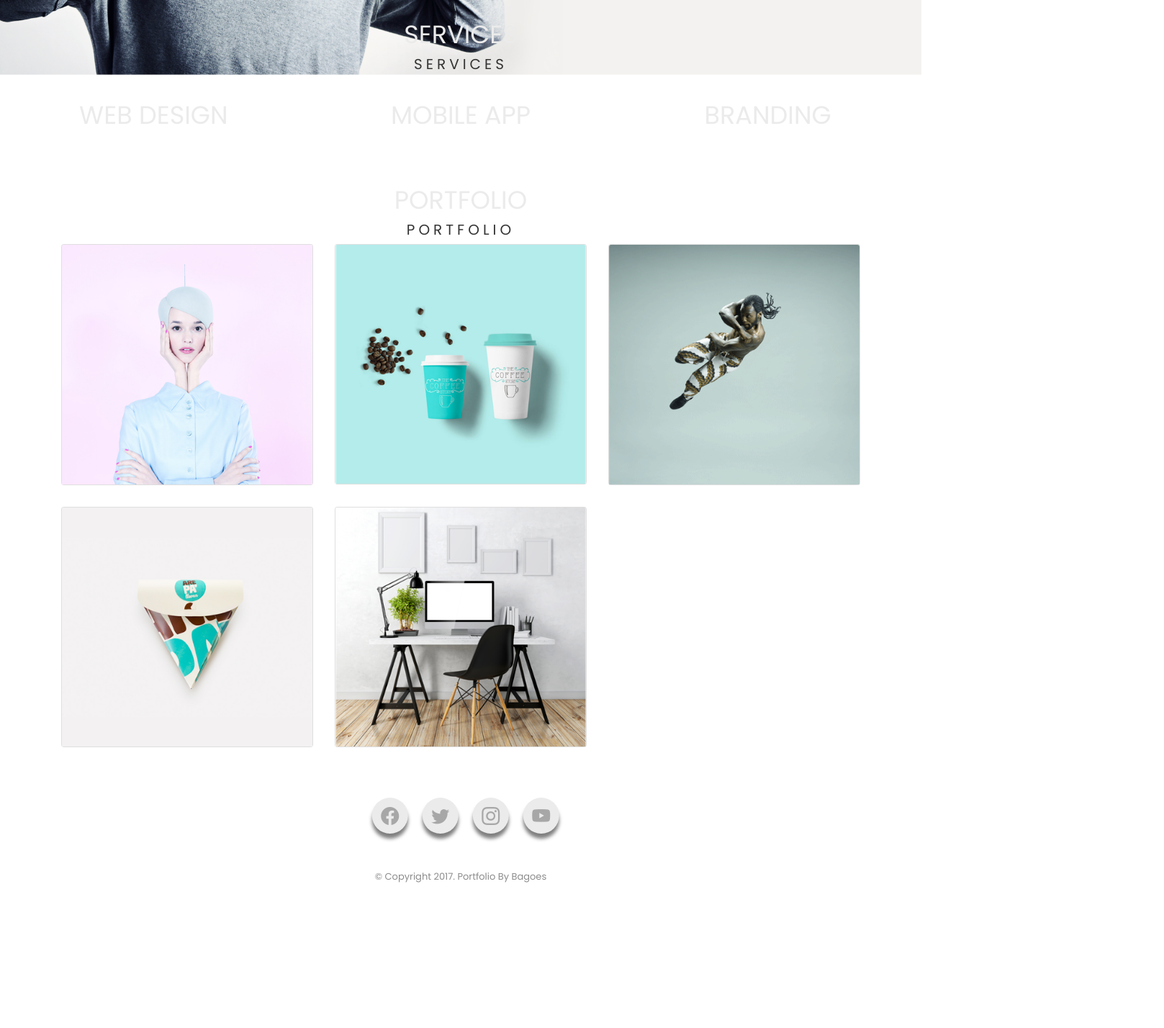
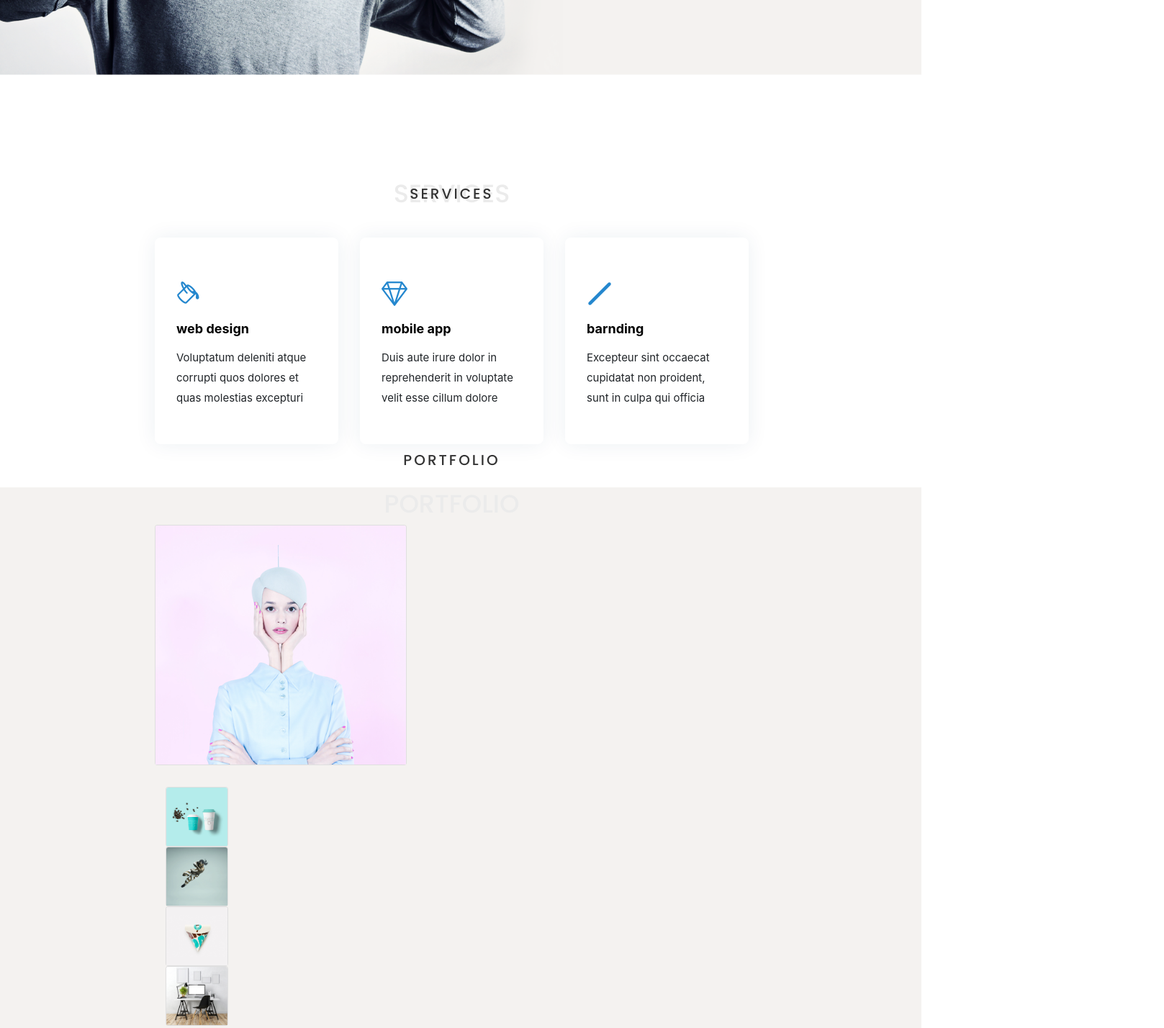
Before and after one commit to Bagoesyah/latihan, a plain HTML site: page index.html in a window 1280 px wide. Shown: the part 556-1984 px from the top of the page at 72% size, 1617 px wide, since content can reach past the window. Before the commit the page ends 1784 px from the top, so only its background shows below. Drawn offline with nearby package versions, Linux system fonts and the light colour scheme.

Commit message:
commit 2

```diff
--- a/index.html
+++ b/index.html
@@ -8,18 +8,18 @@
     <!-- Bootstrap CSS -->
     <link rel="stylesheet" href="https://cdn.jsdelivr.net/npm/bootstrap@4.6.0/dist/css/bootstrap.min.css" integrity="sha384-B0vP5xmATw1+K9KRQjQERJvTumQW0nPEzvF6L/Z6nronJ3oUOFUFpCjEUQouq2+l" crossorigin="anonymous" />
 
+    <!-- bootstrap -->
+    <script src="https://code.jquery.com/jquery-3.5.1.slim.min.js" integrity="sha384-DfXdz2htPH0lsSSs5nCTpuj/zy4C+OGpamoFVy38MVBnE+IbbVYUew+OrCXaRkfj" crossorigin="anonymous"></script>
+    <script src="https://cdn.jsdelivr.net/npm/bootstrap@4.6.0/dist/js/bootstrap.bundle.min.js" integrity="sha384-Piv4xVNRyMGpqkS2by6br4gNJ7DXjqk09RmUpJ8jgGtD7zP9yug3goQfGII0yAns" crossorigin="anonymous"></script>
     <!-- Bootstrap icons -->
     <link rel="stylesheet" href="https://cdn.jsdelivr.net/npm/bootstrap-icons@1.5.0/font/bootstrap-icons.css" />
 
-    <!-- bootstrap -->
-    <script src="https://code.jquery.com/jquery-3.5.1.slim.min.js" integrity="sha384-DfXdz2htPH0lsSSs5nCTpuj/zy4C+OGpamoFVy38MVBnE+IbbVYUew+OrCXaRkfj" crossorigin="anonymous"></script>
-    <script src="https://cdn.jsdelivr.net/npm/bootstrap@4.6.0/dist/js/bootstrap.bundle.min.js" integrity="sha384-Piv4xVNRyMGpqkS2by6br4gNJ7DXjqk09RmUpJ8jgGtD7zP9yug3goQfGII0yAns" crossorigin="anonymous"></script>
 
     <!-- style.css -->
     <link rel="stylesheet" href="style.css" />
-    <!-- font -->
-    <link href="https://fonts.googleapis.com/css2?family=Poppins&display=swap" rel="stylesheet" />
-    <link href="https://fonts.googleapis.com/css2?family=Raleway:wght@300&display=swap" rel="stylesheet" />
+
+    <!-- Google Fonts -->
+    <link href="https://fonts.googleapis.com/css?family=Open+Sans:300,300i,400,400i,600,600i,700,700i|Raleway:300,300i,400,400i,500,500i,600,600i,700,700i|Poppins:300,300i,400,400i,500,500i,600,600i,700,700i" rel="stylesheet">
 
     <title>Hello, world!</title>
   </head>
@@ -70,43 +70,63 @@
       </div>
     </section>
 
-    <!-- services -->
-    <section id="services">
-      <div class="container-fluid">
-        <div class="row text-center">
-          <div class="col">
+    <!-- Hero -->
+    <section id="hero" class="d-flex align-items-center">
+      <div class="container position-relative" data-aos="fade-up" data-aos-delay="100">
+        <div class="row">
+          <div class="col -xl-7 col-lg-9 text-center">
+            <div class="services-title">
             <h1>services</h1>
             <h2>services</h2>
+            </div>
           </div>
         </div>
-        <div class="row">
-          <div class="col">
-            <h1>web design</h1>
-            <p></p>
+
+        <div class="row icon-boxes">
+          <div class="col-md-6 col-lg-3 d-flex align-items-stretch mb-5 mb-lg-0" data-aos="zoom-in" data-aos-delay="200">
+            <div class="icon-box">
+              <div class="icon"><i class="bi bi-paint-bucket"></i></div>
+              <h4 class="title"><a href="">web design</a></h4>
+              <p class="description">Voluptatum deleniti atque corrupti quos dolores et quas molestias excepturi</p>
+            </div>
           </div>
-          <div class="col">
-            <h1>mobile app</h1>
-            <p></p>
+
+          <div class="col-md-6 col-lg-3 d-flex align-items-stretch mb-5 mb-lg-0" data-aos="zoom-in" data-aos-delay="300">
+            <div class="icon-box">
+              <div class="icon"><i class="bi bi-gem"></i></i></div>
+              <h4 class="title"><a href="">mobile app</a></h4>
+              <p class="description">Duis aute irure dolor in reprehenderit in voluptate velit esse cillum dolore</p>
+            </div>
           </div>
-          <div class="col">
-            <h1>branding</h1>
-            <p></p>
+
+          <div class="col-md-6 col-lg-3 d-flex align-items-stretch mb-5 mb-lg-0" data-aos="zoom-in" data-aos-delay="400">
+            <div class="icon-box">
+              <div class="icon"><i class="bi bi-slash-lg"></i></div>
+              <h4 class="title"><a href="">barnding</a></h4>
+              <p class="description">Excepteur sint occaecat cupidatat non proident, sunt in culpa qui officia</p>
+            </div>
           </div>
+
         </div>
       </div>
     </section>
+    <!-- End Hero -->
 
     <!-- portfolio -->
-    <section id="portfolio">
-      <div class="container">
-        <div class="row text-center">
-          <div class="col">
-            <h1>portfolio</h1>
-            <h2>portfolio</h2>
+    <section id="portfolio" class="portfolio">
+      <div class="container position-relative">
+        <div class="row">
+          <div class="col -xl-7 col-lg-9 text-center">
+            <div class="section-title">
+              <h2>portfolio</h2>
+              <h1>portfolio</h1>
+            </div>
           </div>
         </div>
+
         <div class="row">
           <div class="col-md-4">
+            <div class="image">
             <div class="card">
               <img src="image/Img.png" class="card-img-top" alt="image1" />
             </div>
@@ -131,37 +151,13 @@
               <img src="image/Img5.png" class="card-img-top" alt="image5" />
             </div>
           </div>
-        </div>
-      </div>
-    </section>
-    <!-- contact -->
-    <section id="contact">
-      <div class="container">
-        <div class="row">
-          <div class="col"></div>
+          </div>
         </div>
       </div>
     </section>
 
     <!-- footer -->
     <footer>
-      <div class="container">
-        <div class="social-menu">
-          <ul>
-            <li>
-              <a href=""><i class="bi bi-facebook"></i></a>
-            </li>
-            <li>
-              <a href=""><i class="bi bi-twitter"></i></a>
-            </li>
-            <li>
-              <a href=""><i class="bi bi-instagram"></i></a>
-            </li>
-            <li>
-              <a href=""><i class="bi bi-youtube"></i></a>
-            </li>
-          </ul>
-        </div>
         <div class="copyright">
           <p>&copy; Copyright 2017. Portfolio By Bagoes</p>
         </div>
--- a/style.css
+++ b/style.css
@@ -80,93 +80,175 @@
   text-transform: uppercase;
 }
 
-/* services */
-#services h1 {
+#hero {
+  width: 100%;
+  height: 100vh;
+  position: relative;
+  top: 200px;
+}
+
+#hero:before {
+  content: '';
+  background: rgba(255, 255, 255, 0.8);
+  position: absolute;
+  bottom: 0;
+  top: 0;
+  left: 0;
+  right: 0;
+}
+
+#hero .container {
+  position: relative;
+  bottom: 30px;
+  left: 130px;
+}
+
+#hero .services-title {
+  position: relative;
+  top: 100px;
+}
+
+#hero .services-title h1 {
   font-family: 'Poppins', sans-serif;
   color: rgb(235, 235, 235);
   font-size: 35px;
   text-align: center;
   text-transform: uppercase;
 }
-#services h2 {
+#hero .services-title h2 {
   font-family: 'Poppins', sans-serif;
   color: rgb(51, 51, 51);
   font-size: 20px;
   text-align: center;
-  letter-spacing: 5px;
+  letter-spacing: 3px;
   text-transform: uppercase;
+  position: relative;
+  bottom: 41px;
 }
-.col {
-  font-family: 'Poppins', sans-serif;
+
+#hero .icon-boxes {
+  margin-top: 100px;
+}
+
+#hero .icon-box {
+  padding: 50px 30px;
+  position: relative;
+  overflow: hidden;
+  background: #fff;
+  box-shadow: 0 0 29px 0 rgba(18, 66, 101, 0.08);
+  transition: all 0.3s ease-in-out;
+  border-radius: 8px;
+  z-index: 1;
+}
+
+#hero .icon-box .title {
+  font-weight: 700;
+  margin-bottom: 15px;
+  font-size: 18px;
+}
+
+#hero .icon-box .title a {
   color: #000;
-  font-size: 10px;
-  text-align: center;
-  text-transform: uppercase;
-  margin-top: 30px;
+  transition: 0.3s;
+}
+
+#hero .icon-box .description {
+  font-size: 15px;
+  line-height: 28px;
+  margin-bottom: 0;
+}
+
+#hero .icon-box .icon {
+  margin-bottom: 20px;
+  padding-top: 10px;
+  display: inline-block;
+  transition: all 0.3s ease-in-out;
+  font-size: 36px;
+  line-height: 1;
+  color: #2487ce;
+}
+
+#hero .icon-box:hover {
+  transform: scale(1.08);
+}
+
+#hero .icon-box:hover .title a {
+  color: #fff;
+}
+
+@media (min-width: 1024px) {
+  #hero {
+    background-attachment: fixed;
+  }
+}
+
+@media (max-height: 800px) {
+  #hero {
+    height: auto;
+  }
+}
+
+@media (max-width: 992px) {
+  #hero {
+    height: auto;
+  }
+  #hero h1 {
+    font-size: 28px;
+    line-height: 36px;
+  }
+  #hero h2 {
+    font-size: 18px;
+    line-height: 24px;
+  }
 }
 
 /* portfolio */
-#portfolio h1 {
+#portfolio {
+  width: 100%;
+  height: 100vh;
+  position: relative;
+  top: 200px;
+}
+
+#portfolio:before {
+  content: '';
+  background: rgb(244, 242, 240);
+  position: absolute;
+  bottom: 0;
+  top: 0;
+  left: 0;
+  right: 0;
+}
+
+#portfolio .container {
+  position: relative;
+  bottom: 30px;
+  left: 130px;
+}
+
+#portfolio .section-title h1 {
   font-family: 'Poppins', sans-serif;
   color: rgb(235, 235, 235);
   font-size: 35px;
   text-align: center;
   text-transform: uppercase;
 }
-#portfolio h2 {
+#portfolio .section-title h2 {
   font-family: 'Poppins', sans-serif;
   color: rgb(51, 51, 51);
   font-size: 20px;
   text-align: center;
-  letter-spacing: 5px;
+  letter-spacing: 3px;
   text-transform: uppercase;
+  position: relative;
+  bottom: 20px;
 }
-.col-md-4 {
+
+.image {
   margin-bottom: 30px;
 }
 
 /* footer*/
-.social-menu ul {
-  position: relative;
-  top: 50%;
-  left: 50%;
-  transform: translate(-12%, -100%);
-  padding: 0;
-  margin: 0;
-  display: flex;
-}
-.social-menu ul li {
-  list-style: none;
-  margin: 0 10px;
-}
-.social-menu ul li .bi {
-  color: rgb(167, 167, 167);
-  font-size: 25px;
-  line-height: 50px;
-  transition: 0.5s;
-}
-.social-menu ul li .bi:hover {
-  color: #fff;
-}
-.social-menu ul li a {
-  position: relative;
-  display: block;
-  width: 50px;
-  height: 50px;
-  border-radius: 50%;
-  background-color: rgb(235, 235, 235);
-  text-align: center;
-  transition: 0.5s;
-  transform: translate(0, 0px);
-  box-shadow: 0px 7px 5px rgba(0, 0, 0, 0.5);
-}
-.social-menu ul li a:hover {
-  transform: rotate(0deg) skew(0deg) translate(0, -10px);
-}
-.social-menu ul li:nth-child(1) a:hover {
-  background-color: #55e4ee;
-}
-
 .copyright {
   font-family: 'Poppins', sans-serif;
   font-size: 13px;
```
